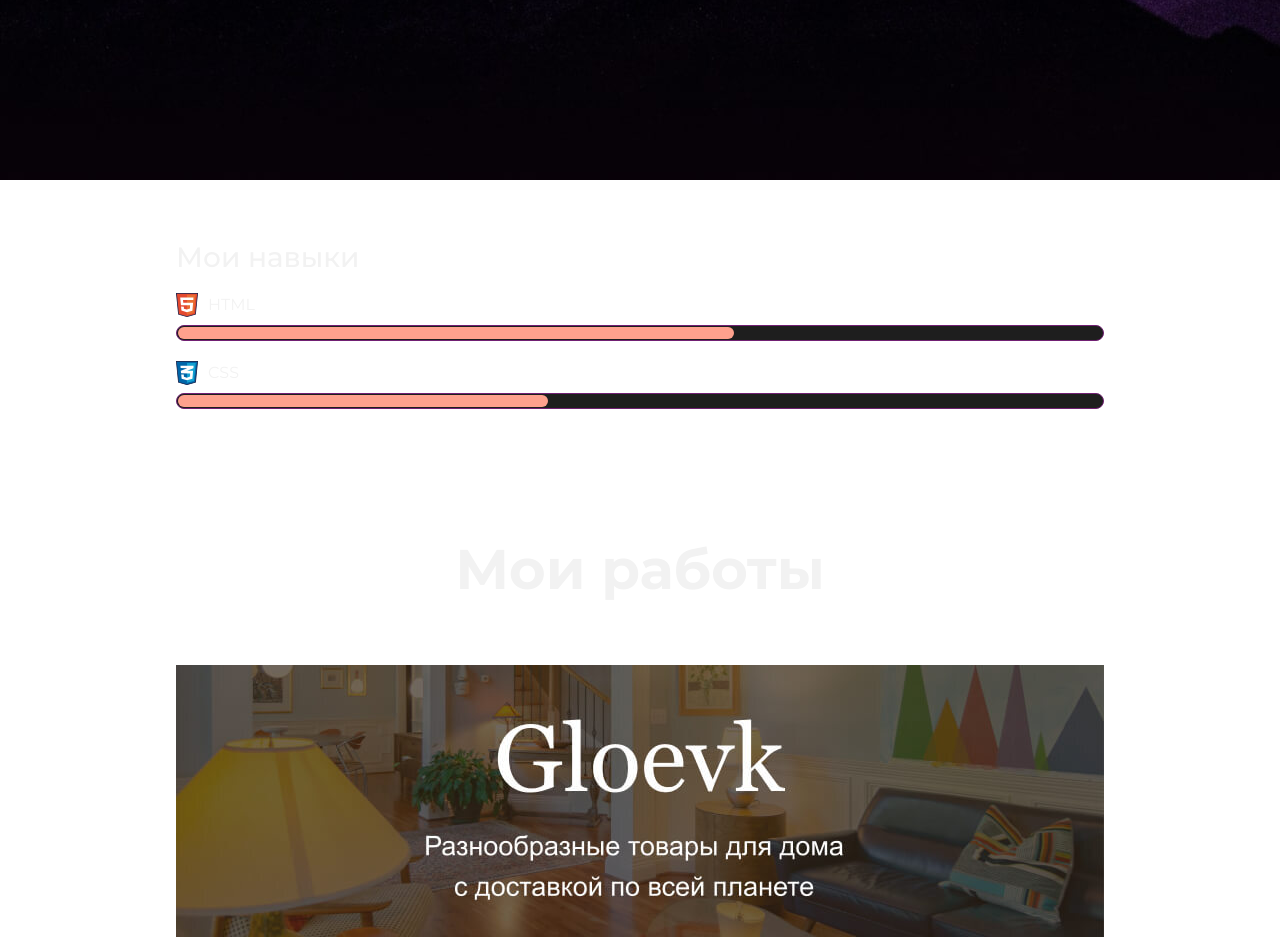
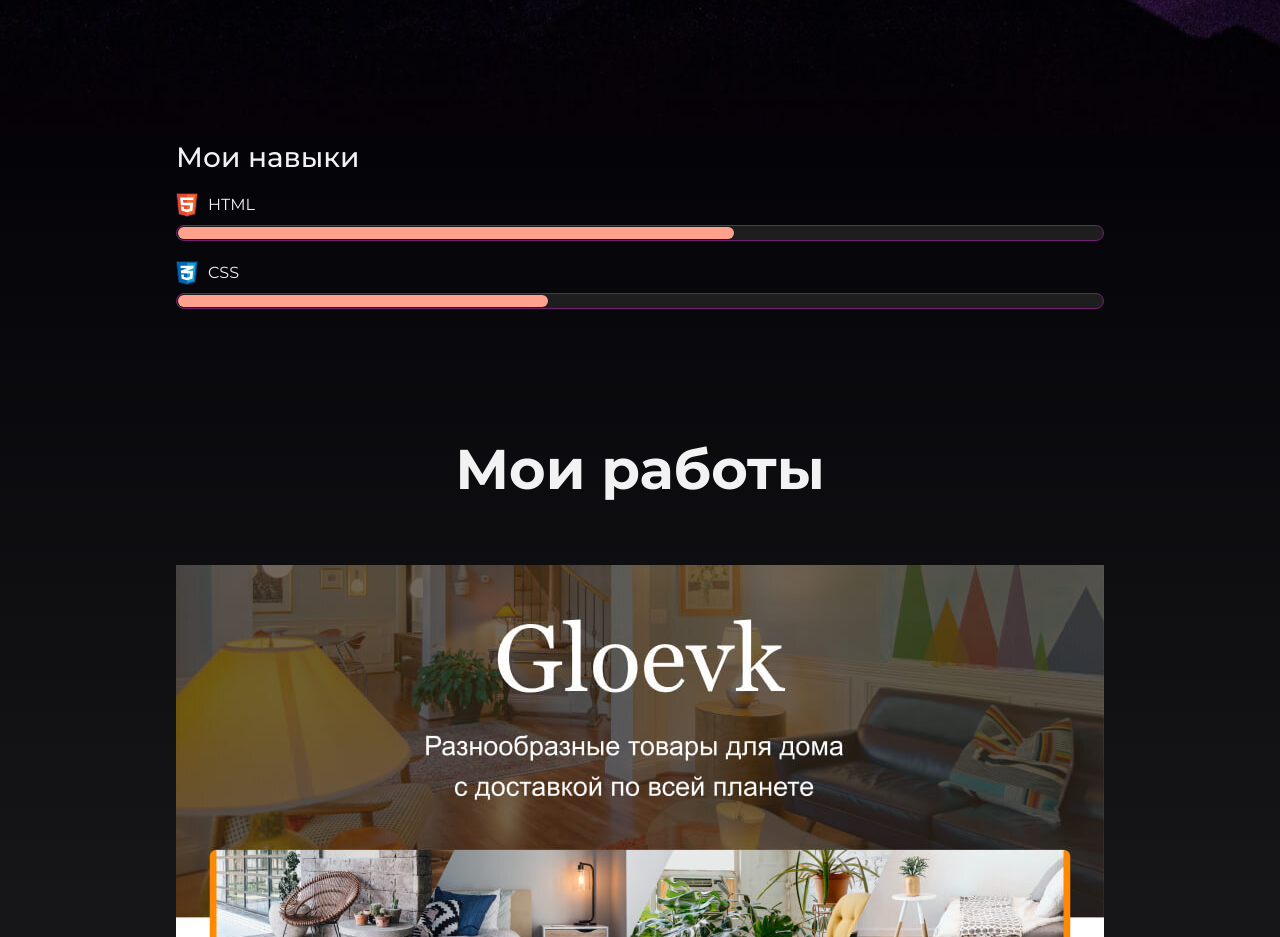
Before and after one commit to AlexKart33/my-site, a plain HTML site: page index.html in a window 1280 px wide. Shown: the part 820-1757 px from the top of the page. Drawn offline with Linux system fonts and the light colour scheme.

Commit message:
Исправил градиент

```diff
--- a/index.html
+++ b/index.html
@@ -22,7 +22,7 @@
       <div class="container"><h1 class="heading">Картинников Александр</h1></div>
       <div class="container"><p>Junior верстальщик</p></div>
     </section>
-
+    <div class="gr">
     <section class="intro">
       <div class="container">
          <!-- <h2 class="subheading">Давайте познакомимся</h2> -->
@@ -67,7 +67,7 @@
         <a class="button" href="source/project2/index.html">Открыть страницу</a>
       </div>
     </section>
-
+    </div>
     <footer class="page-footer">
       <div class="container">
         <a class="footer-email" href="mailto:a.kartinnikov@gmail.com">a.kartinnikov@gmail.com</a>
--- a/style.css
+++ b/style.css
@@ -5,13 +5,16 @@ body {
   font-size: 16px;
   line-height: 32px;
   color: #f2f2f2;
-  background: linear-gradient(#070208,#1e1e1e);
-  /*background-color: linea #1e1e1e;*/
+  background-color: #2e2e2e;
   background-image: url("img/hero-bg.jpg");
   background-repeat: no-repeat;
   background-position: top center;
 }
 
+.gr {
+
+    background: linear-gradient(to top, #2e2e2e, #040307);
+}
 .container {
   max-width: 928px;
   margin: 0 auto;
@@ -98,7 +101,7 @@ body {
   margin: 0 0 32px;
 }
 .skills {
-	margin-top: 350px;
+	margin-top: 250px;
 }
 
 .skills-list {
@@ -174,7 +177,7 @@ body {
 
 .page-footer {
   padding: 40px 0;
-  background-color: #260c26;
+  background-color: #040307/*#260c26*/;
 }
 
 .page-footer a {
```
